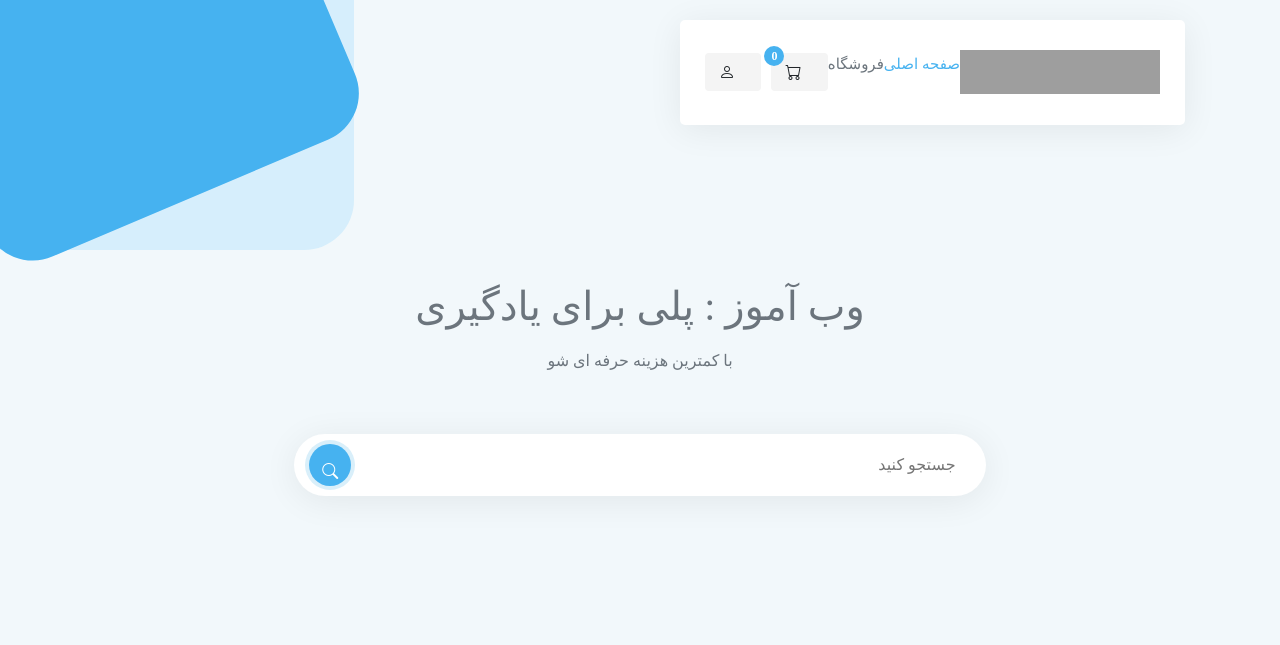
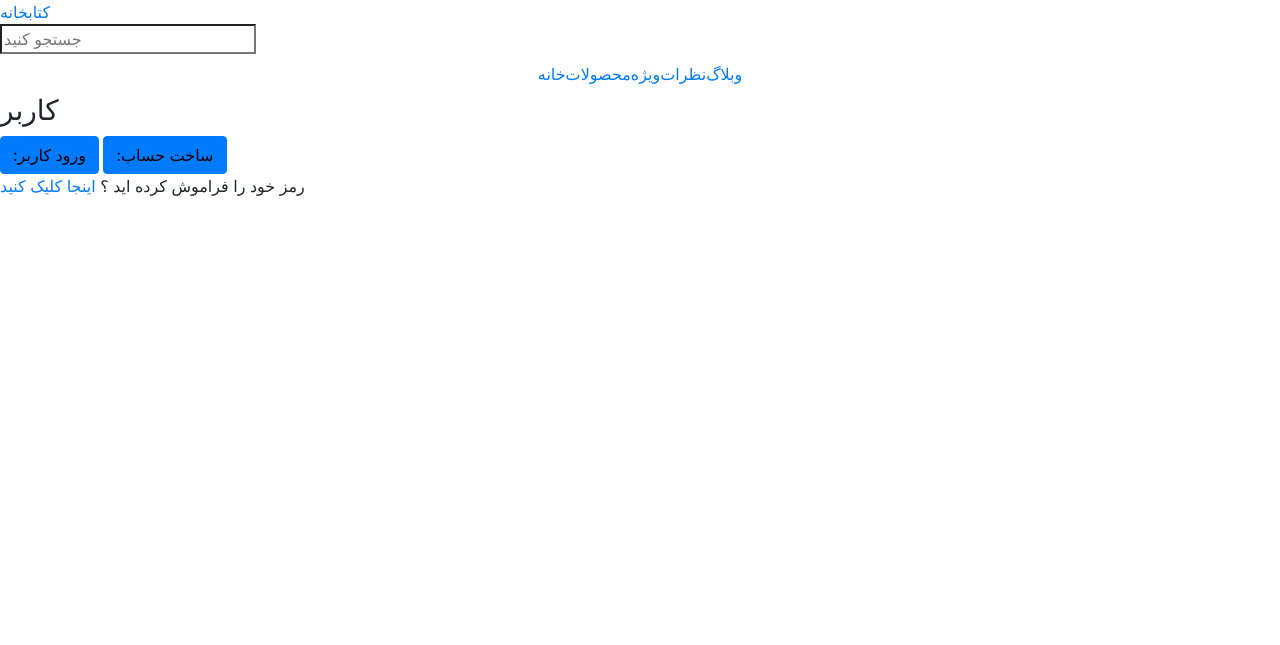
Before and after one commit to mahdizo3181/shope, a Django app: page /accounts/login/ in a window 1280 px wide. Shown: the top 645 px of the page. Run offline with Django 4.2, Linux system fonts and the light colour scheme; parts of the project's set-up code (start-up, migrations or seed data) failed here and were passed over; some libraries are stand-ins or nearby versions; some web fonts are replaced; grey boxes are pictures that could not be loaded.

Commit message:
refactor : message html and navbar html and feat footer

```diff
--- a/templates/inc/messages.html
+++ b/templates/inc/messages.html
@@ -1,5 +1,5 @@
 {% if messages %}
     {% for msg in messages %}
-        <p class="alert alert-{{ msg.tags }}">{{ msg }}</p>
+        <p class="alert alert-{{ msg.tags }}" style="padding: 2rem ;margin-top: 2rem">{{ msg }}</p>
     {% endfor %}
 {% endif %}
--- a/templates/inc/navbar.html
+++ b/templates/inc/navbar.html
@@ -7,120 +7,171 @@
 {#        </div>#}
 {#    </div>#}
 {#</nav>#}
-<link rel="stylesheet" href="../../static/css/style.css">
-<link rel="stylesheet" href="../../static/css/font.css">
-<link rel="stylesheet" href="../../static/css/responsive.css" media="(max-width:991px)">
-<link rel="stylesheet" href="https://cdnjs.cloudflare.com/ajax/libs/Swiper/3.4.1/css/swiper.min.css">
-<link rel="stylesheet" href="https://cdn.jsdelivr.net/npm/bootstrap-icons@1.8.1/font/bootstrap-icons.css">
-<header class="t-header">
-    <div class="t-header-inner">
-        <div class="container">
-            <div class="t-header--inner"></div>
+
+{#<header class="t-header">#}
+{#    <div class="t-header-inner">#}
+{#        <div class="container">#}
+{#            <div class="t-header--inner"></div>#}
+{#        </div>#}
+{#    </div>#}
+{#    <div class="container">#}
+{#        <div class="navbar">#}
+{#            <div class="navbar-inner">#}
+{#                <div class="row alc">#}
+{#                    <div class="logo"><a class="logo-a"></a></div>#}
+{#                    <div class="navbar-nav flex-grow-1">#}
+{#                        <div class="logo d-none"><a class="logo-a"></a></div>#}
+{##}
+{#                        <ul>#}
+{#                            <li class="nav-item active"><a href="{% url 'home:home' %}" class="nav-link">صفحه اصلی</a>#}
+{#                            </li>#}
+{#                            <li class="nav-item has-sub"><a href="{% url 'product:product' %}"#}
+{#                                                            class="nav-link">فروشگاه</a>#}
+{#                            </li>#}
+{#                        </ul>#}
+{##}
+{#                    </div>#}
+{##}
+{#                    <div class="info">#}
+{#                        <div class="text-center d-flex item-center">#}
+{#                            <div class="mini-basket position-relative">#}
+{#                                <span class="mini-basket__icon"><i class="bi bi-cart"></i></span>#}
+{#                                <div class="dropdown-menu">#}
+{#                                    <div class="content__dropdown">#}
+{#                                        <!--                                        <span class="font-size-13">موردی برای نمایش وجود ندارد</span>-->#}
+{#                                        <div class="mini-basket-item">#}
+{#                                            <a href="" class="mini-basket-img">#}
+{#                                                <img src="../../static/img/banner/390021.jpg" alt="">#}
+{#                                            </a>#}
+{#                                            <div class="mini-basket-item-details">#}
+{#                                                <h5 class="mini-basket-h5">#}
+{#                                                    <a href="">محصول شماره یک</a>#}
+{#                                                </h5>#}
+{#                                                <div class="mini-basket-price">120000 تومان</div>#}
+{#                                                <a href="" class="minicart-item-remove">حذف</a>#}
+{#                                            </div>#}
+{#                                        </div>#}
+{#                                        <div class="mini-basket-item">#}
+{#                                            <a href="" class="mini-basket-img">#}
+{#                                                <img src="../../static/img/banner/390021.jpg" alt="">#}
+{#                                            </a>#}
+{#                                            <div class="mini-basket-item-details">#}
+{#                                                <h5 class="mini-basket-h5">#}
+{#                                                    <a href="">محصول شماره یک دو سه چهار پنج شیش هفت</a>#}
+{#                                                </h5>#}
+{#                                                <div class="mini-basket-price">120000 تومان</div>#}
+{#                                                <a href="" class="minicart-item-remove">حذف</a>#}
+{#                                            </div>#}
+{#                                        </div>#}
+{#                                        <div class="mini-basket-item">#}
+{#                                            <a href="" class="mini-basket-img">#}
+{#                                                <img src="../../static/img/banner/390021.jpg" alt="">#}
+{#                                            </a>#}
+{#                                            <div class="mini-basket-item-details">#}
+{#                                                <h5 class="mini-basket-h5">#}
+{#                                                    <a href="">محصول شماره یک</a>#}
+{#                                                </h5>#}
+{#                                                <div class="mini-basket-price">120000 تومان</div>#}
+{#                                                <a href="" class="minicart-item-remove">حذف</a>#}
+{#                                            </div>#}
+{#                                        </div>#}
+{##}
+{#                                        <div class="btn-mini-basket border-top">#}
+{#                                            <a class="btn btn-brand btn-mini-basket width-100" href="#">ثبت و نهایی کردن#}
+{#                                                سفارش</a>#}
+{#                                        </div>#}
+{#                                    </div>#}
+{#                                </div>#}
+{#                                <span class="badge">0</span>#}
+{#                            </div>#}
+{#<div class="login-register position-relative">#}
+{#    <span class="login-register__icon"><i class="bi bi-person"></i></span>#}
+{#    <div class="dropdown-menu">#}
+{#        <div class="content__dropdown">#}
+{#            <a class="login" href="{% url 'accounts:login' %}">ورود</a>#}
+{#            <a class="register" href="{% url 'accounts:user_register' %}">ثبت#}
+{#                نام</a>#}
+{#        </div>#}
+{#    </div>#}
+{#</div>#}
+{#<div class="nav-icon d-none"></div>#}
+{##}
+{#</div>#}
+{#</div>#}
+{#</div>#}
+{#</div>#}
+{#</div>#}
+{#        <div class="row header-top">#}
+{#            <div class="header-top-content">#}
+{#                <h1>وب آموز : پلی برای یادگیری</h1>#}
+{#                <p>با کمترین هزینه حرفه ای شو</p>#}
+{#            </div>#}
+{#            <form action="" method="post">#}
+{#                <div class="t-header-search">#}
+{#                    <input type="text" placeholder="جستجو کنید">#}
+{#                    <button class="search-btn"><i class="bi bi-search" style="margin: 1rem;margin-right: -1px;"></i>#}
+{#                    </button>#}
+{#                </div>#}
+{#            </form>#}
+{#        </div>#}
+{#    </div>#}
+{#</header>#}
+{#<script src="../../static/js/jquery-3.4.1.min.js"></script>#}
+{#<script src="../../static/js/js.js"></script>#}
+{#<script src="../../static/js/countDownTimer.js"></script>#}
+{#<script src="https://cdnjs.cloudflare.com/ajax/libs/Swiper/3.4.1/js/swiper.min.js"></script>#}
+<header class="header">
+
+    <div class="header-1">
+
+        <a href="#" class="logo"> <i class="fas fa-book"></i> کتابخانه </a>
+
+        <form action="" class="search-form">
+            <input type="search" name="" placeholder="جستجو کنید" id="search-box">
+            <label for="search-box" class="fas fa-search"></label>
+        </form>
+
+        <div class="icons">
+            <div id="search-btn" class="fas fa-search">
+            </div>
+            <a href="#" class="fas fa-heart"></a>
+            <a href="#" class="fas fa-shopping-cart"></a>
+            <div id="login-btn" class="fas fa-user"></div>
         </div>
+
     </div>
-    <div class="container">
-        <div class="navbar">
-            <div class="navbar-inner">
-                <div class="row alc">
-                    <div class="logo"><a class="logo-a"></a></div>
-                    <div class="navbar-nav flex-grow-1">
-                        <div class="logo d-none"><a class="logo-a"></a></div>
 
-                        <ul>
-                            <li class="nav-item active"><a href="{% url 'home:home' %}" class="nav-link">صفحه اصلی</a>
-                            </li>
-                            <li class="nav-item has-sub"><a href="{% url 'product:product' %}"
-                                                            class="nav-link">فروشگاه</a>
-                            </li>
-                        </ul>
+    <div class="header-2">
+        <nav class="navbar" style="justify-content: center">
+            <a href="{% url 'home:home' %}">خانه</a>
+            <a href="{% url 'product:product' %}">محصولات</a>
+            <a href="#arrivals">ویژه</a>
+            <a href="#reviews">نظرات</a>
+            <a href="#blogs">وبلاگ</a>
+        </nav>
+    </div>
+    <nav class="bottom-navbar">
+        <a href="{% url 'home:home' %}" class="fas fa-home"></a>
+        <a href="{% url 'product:product' %}" class="fas fa-list"></a>
+        <a href="#arrivals" class="fas fa-tags"></a>
+        <a href="#reviews" class="fas fa-comments"></a>
+        <a href="#blogs" class="fas fa-blog"></a>
+    </nav>
+    <div class="login-form-container">
 
-                    </div>
+        <div id="close-login-btn" class="fas fa-times"></div>
 
-                    <div class="info">
-                        <div class="text-center d-flex item-center">
-                            <div class="mini-basket position-relative">
-                                <span class="mini-basket__icon"><i class="bi bi-cart"></i></span>
-                                <div class="dropdown-menu">
-                                    <div class="content__dropdown">
-                                        <!--                                        <span class="font-size-13">موردی برای نمایش وجود ندارد</span>-->
-                                        <div class="mini-basket-item">
-                                            <a href="" class="mini-basket-img">
-                                                <img src="../../static/img/banner/390021.jpg" alt="">
-                                            </a>
-                                            <div class="mini-basket-item-details">
-                                                <h5 class="mini-basket-h5">
-                                                    <a href="">محصول شماره یک</a>
-                                                </h5>
-                                                <div class="mini-basket-price">120000 تومان</div>
-                                                <a href="" class="minicart-item-remove">حذف</a>
-                                            </div>
-                                        </div>
-                                        <div class="mini-basket-item">
-                                            <a href="" class="mini-basket-img">
-                                                <img src="../../static/img/banner/390021.jpg" alt="">
-                                            </a>
-                                            <div class="mini-basket-item-details">
-                                                <h5 class="mini-basket-h5">
-                                                    <a href="">محصول شماره یک دو سه چهار پنج شیش هفت</a>
-                                                </h5>
-                                                <div class="mini-basket-price">120000 تومان</div>
-                                                <a href="" class="minicart-item-remove">حذف</a>
-                                            </div>
-                                        </div>
-                                        <div class="mini-basket-item">
-                                            <a href="" class="mini-basket-img">
-                                                <img src="../../static/img/banner/390021.jpg" alt="">
-                                            </a>
-                                            <div class="mini-basket-item-details">
-                                                <h5 class="mini-basket-h5">
-                                                    <a href="">محصول شماره یک</a>
-                                                </h5>
-                                                <div class="mini-basket-price">120000 تومان</div>
-                                                <a href="" class="minicart-item-remove">حذف</a>
-                                            </div>
-                                        </div>
+        <form action="">
+            <h3>کاربر</h3>
+            <button class="btn btn-primary">
+                <a href="{% url 'accounts:login' %}" style="color: black">:ورود کاربر</a>
+            </button>
+            <button class="btn btn-primary">
+                <a href="{% url 'accounts:user_register' %}" style="color: black">:ساخت حساب</a>
+            </button>
+            <p>رمز خود را فراموش کرده اید ؟ <a href="#">اینجا کلیک کنید</a></p>
 
-                                        <div class="btn-mini-basket border-top">
-                                            <a class="btn btn-brand btn-mini-basket width-100" href="#">ثبت و نهایی کردن
-                                                سفارش</a>
-                                        </div>
-                                    </div>
-                                </div>
-                                <span class="badge">0</span>
-                            </div>
-                            <div class="login-register position-relative">
-                                <span class="login-register__icon"><i class="bi bi-person"></i></span>
-                                <div class="dropdown-menu">
-                                    <div class="content__dropdown">
-                                        <a class="login" href="{% url 'accounts:login' %}">ورود</a>
-                                        <a class="register" href="{% url 'accounts:user_register' %}">ثبت
-                                            نام</a>
-                                    </div>
-                                </div>
-                            </div>
-                            <div class="nav-icon d-none"></div>
+        </form>
 
-                        </div>
-                    </div>
-                </div>
-            </div>
-        </div>
-        <div class="row header-top">
-            <div class="header-top-content">
-                <h1>وب آموز : پلی برای یادگیری</h1>
-                <p>با کمترین هزینه حرفه ای شو</p>
-            </div>
-            <form action="" method="post">
-                <div class="t-header-search">
-                    <input type="text" placeholder="جستجو کنید">
-                    <button class="search-btn"><i class="bi bi-search" style="margin: 1rem;margin-right: -1px;"></i>
-                    </button>
-                </div>
-            </form>
-        </div>
     </div>
 </header>
-<script src="../../static/js/jquery-3.4.1.min.js"></script>
-<script src="../../static/js/js.js"></script>
-<script src="../../static/js/countDownTimer.js"></script>
-<script src="https://cdnjs.cloudflare.com/ajax/libs/Swiper/3.4.1/js/swiper.min.js"></script>
```
Also changed, not shown: templates/inc/fotter.html (added, +60 -0 lines).
